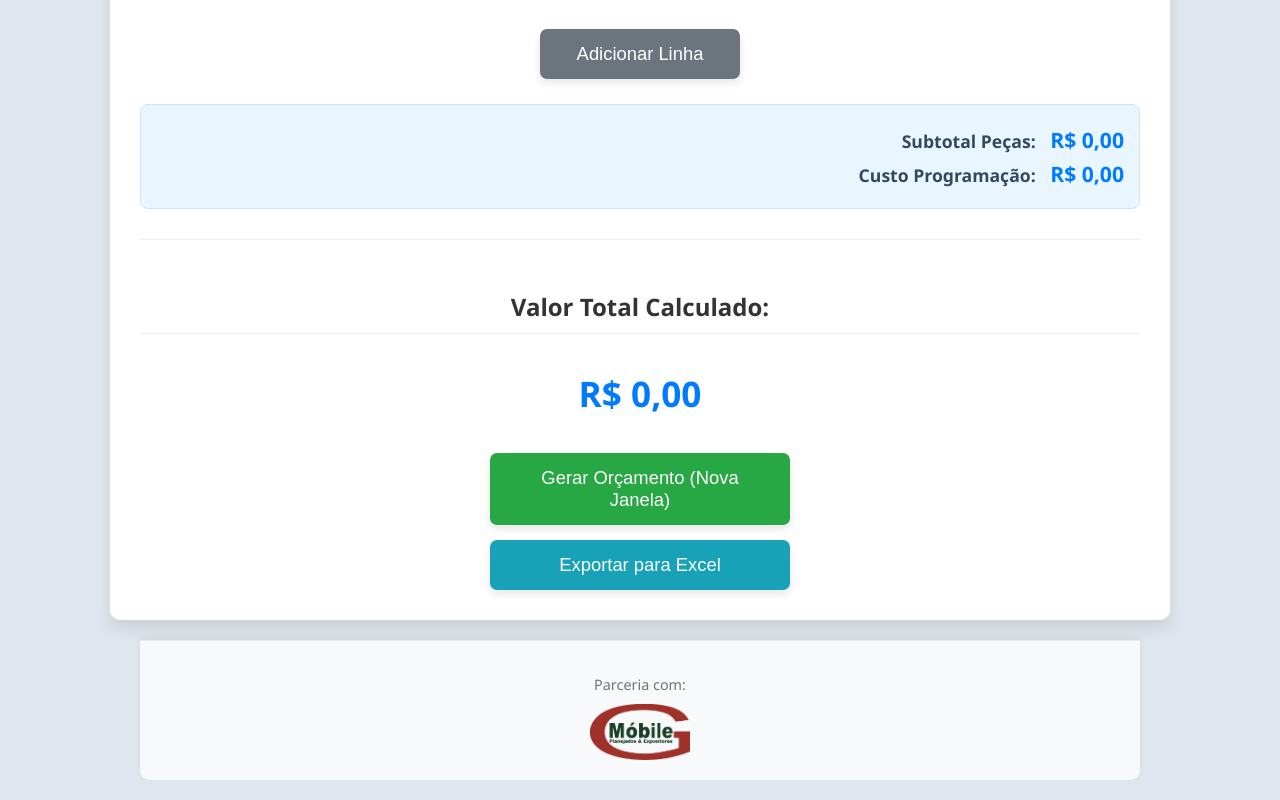
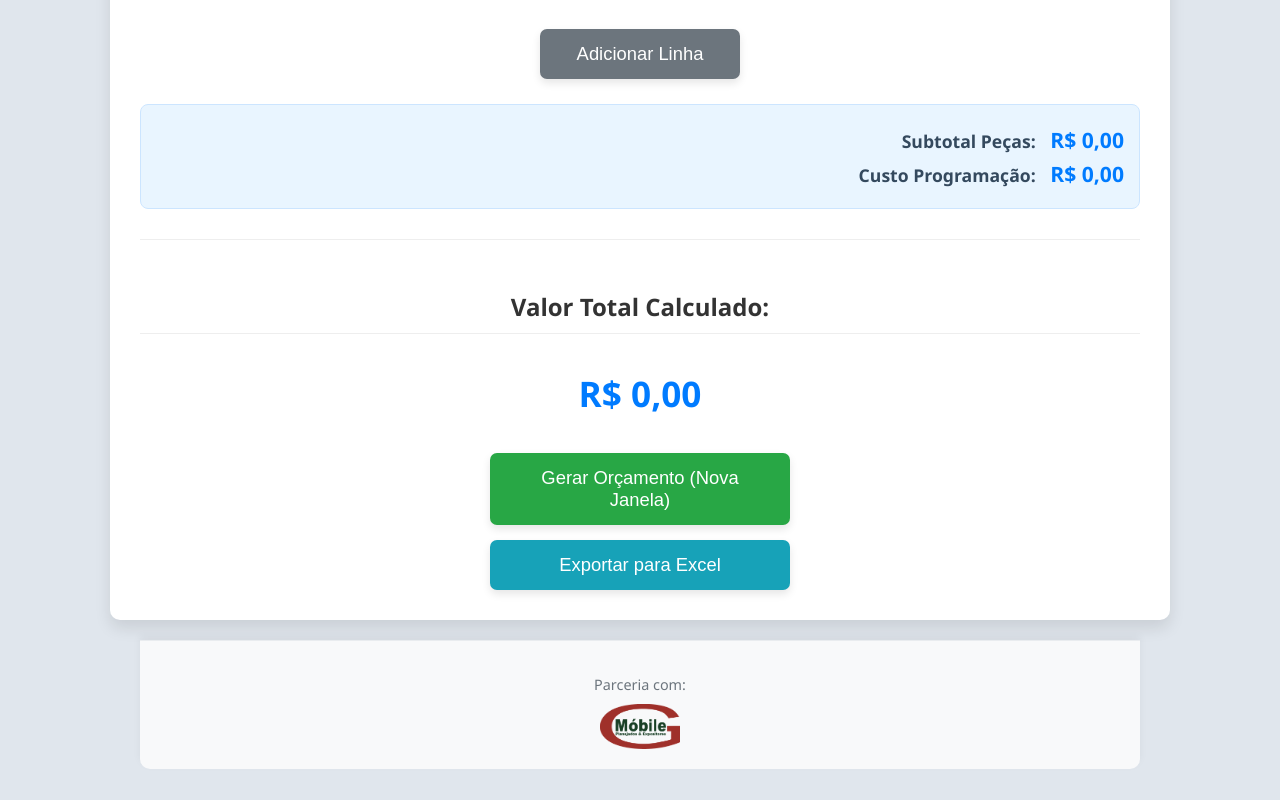
Before and after one commit to StrongBear10/USINFOCO, a plain HTML site: page index.html in a window 1280 px wide. Shown: the part 1416-2216 px from the top of the page. Drawn offline with Linux system fonts and the light colour scheme.

Commit message:
Update style.css

```diff
--- a/style.css
+++ b/style.css
@@ -293,7 +293,7 @@ button {
 }
 
 .gmobile-logo {
-    max-width: 100px; /* Tamanho padrão para o logo da Gmobile (ajustado) */
+    max-width: 80px; /* Tamanho padrão para o logo da Gmobile (ajustado) */
     height: auto;
     display: block; /* Garante que a margem automática funcione */
     margin: 0 auto; /* Centraliza o logo horizontalmente */
```
